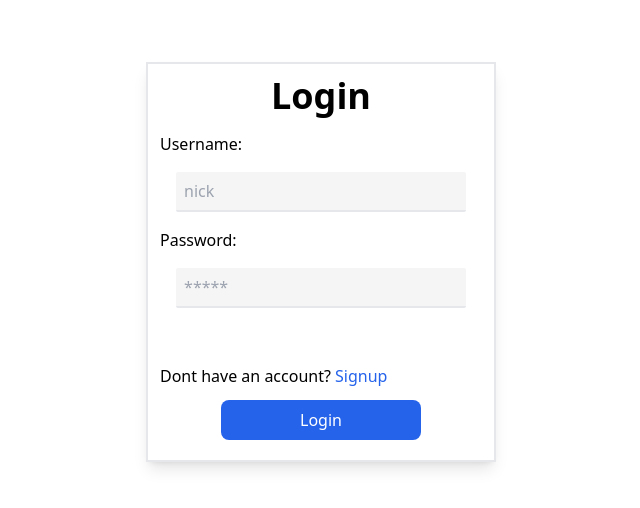
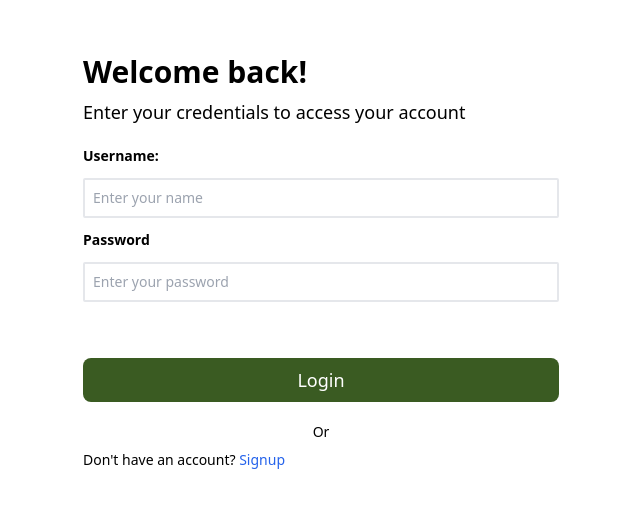
Before and after one commit to shaeelhashmi/Chat-application, a React (Vite) app in the folder chat-app-frontend/: page /auth/login in a window 1280 px wide. Shown: the part 138-646 px from the top of the page, without its empty margins (319-959 px from the left). Built offline with nearby package versions, Linux system fonts and the light colour scheme; no server answers.

Commit message:
Changed design

```diff
--- a/chat-app-frontend/src/Components/Auth/Login.tsx
+++ b/chat-app-frontend/src/Components/Auth/Login.tsx
@@ -1,6 +1,6 @@
 import { useState } from "react"
 import axios from "axios"
-
+import { Link } from "react-router-dom"
 import { useDispatch } from "react-redux"
 import { setUsername } from "../Slice/UserName"
 export default function Login() {
@@ -17,6 +17,7 @@ const handleSubmit =async  (e: React.FormEvent<HTMLFormElement>) => {
         setError("Username must be more than 3 characters")
         return
     }
+
     else if (user === "") {
         setError("Username is required")
         return
@@ -48,13 +49,11 @@ else{
 
   return (
     <div className="flex items-center justify-center h-screen m-0">
-      <form className="p-3 h-[400px] w-[350px] bg-white text-md border-2 border-solid shadow-lg" onSubmit={handleSubmit} >
-        <h1 className="mb-4 text-4xl font-bold text-center">Login</h1>
-        <div className="flex flex-col ">
-            <label htmlFor="username">Username:</label>
-        <input type="text" name="username" id="username" placeholder="nick"  className="w-[90%] my-4 h-10 rounded-sm p-2 mx-auto border-b-2 border-solid bg-[#F5F5F5]"
-        value={user}
-        onChange={(e) =>{
+      <form className="p-3 max-w-[500px] min-w-[200px]  w-[500px] xsm:text-md text-sm " onSubmit={handleSubmit} >
+        <h1 className="xsm:text-3xl text-xl font-bold">Welcome back!</h1>
+        <p className="text-lg my-2 mb-5">Enter your credentials to access your account</p>
+        <div className="my-3 font-semibold"><label htmlFor="username">Username:</label></div>
+          <input type="text" className="border-2 border-solid w-full p-2 rounded-sm" placeholder="Enter your name" value={user} onChange={(e) =>{
             const value = e.target.value.replace(/\W/g, '')
             const lowerCaseValue = value.toLowerCase();
             if (value.length > 15) {
@@ -63,28 +62,15 @@ else{
                 setError("")
             }
             setUser(lowerCaseValue)
-        }}
-      />
+        }} id="username" />
+        <div className="my-3 font-semibold"><label htmlFor="password">Password</label></div>
+        <input type="password" className="border-2 border-solid w-full p-2 rounded-sm" placeholder="Enter your password" value={password} onChange={(e) => setPassword(e.target.value)} id="password" />
+       <p className="my-3 h-[20px] text-red-500">{error}</p>
 
-        </div>
-        <div className="flex flex-col">
-        <label htmlFor="password">Password:</label>
-        <input type="password" name="password" id="password" placeholder="*****"  className="w-[90%] my-4 h-10 rounded-sm p-2 mx-auto border-b-2 border-solid bg-[#F5F5F5]"
-        value={password}
-        onChange={(e)=>{
-            setPassword(e.target.value)
-        }}/>
-        </div>
-        <div className="w-full h-10 text-red-500">{error}</div>
-        <a href="/auth/signup" className="h-10 my-3 mb-10 ">Dont have an account? <span className="text-blue-600">Signup</span></a>
-        <div className="flex items-center justify-center my-3">
-  <button
-    type="submit"
-    className="w-[200px] h-10 text-center bg-blue-600 text-white rounded-lg"
-  >
-    Login
-  </button>
-</div>
+    <button type="submit" className="w-full bg-[#3A5B22] my-3 text-white p-2 xsm:text-lg text-md rounded-lg">Login</button>
+    <p className="text-center my-2">Or</p>
+     <p >Don't have an account? <Link to="/auth/signup" className="text-blue-600">Signup</Link></p>
+
       </form>
     </div>
   )
--- a/chat-app-frontend/src/Components/Auth/Signup.tsx
+++ b/chat-app-frontend/src/Components/Auth/Signup.tsx
@@ -7,10 +7,15 @@ export default function Signup() {
  const [username, setUsername] = useState<string>("")
  const [password, setPassword] = useState<string>("")
  const [Name,setFullName] = useState<string>("")
+ const [confirmPassword, setConfirmPassword] = useState<string>("")
  const navigate = useNavigate()
 
  const handleSubmit = async (e: React.FormEvent<HTMLFormElement>) => {
     e.preventDefault()
+    if (password !== confirmPassword) {
+        setError("Passwords do not match")
+        return
+    }
     if (username.length > 15) {
         setError("Username must be less than 15 characters")
         return
@@ -43,13 +48,12 @@ export default function Signup() {
 
   return (
     <div className="flex items-center justify-center h-screen m-0">
-    <form action="" className="p-3 h-[400px] w-[350px] bg-white border-2 border-solid shadow-lg text-md" onSubmit={handleSubmit} >
-      <h1 className="mb-4 text-4xl font-bold text-center">Signup</h1>
-      <div className="flex flex-col ">
-          <label htmlFor="username">Username:</label>
-          <input type="text" name="username" id="username" placeholder="nick"  className="w-[90%] my-4 h-10 rounded-sm p-2 mx-auto border-b-2 border-solid bg-[#F5F5F5]"
-        value={username}
-        onChange={(e) =>{
+    <form action="" className="p-3 max-w-[500px] min-w-[200px]  w-[500px] xsm:text-md text-sm" onSubmit={handleSubmit} >
+      <h1 className="xsm:text-3xl text-xl font-bold">Get started now</h1>
+      <div className="my-3 font-semibold"><label htmlFor="name">Name</label></div>
+      <input type="text" className="border-2 border-solid w-full p-2 rounded-sm" placeholder="Enter your name" value={Name} onChange={(e) => setFullName(e.target.value)} id="name" />
+      <div className="my-3 font-semibold"><label htmlFor="username">Username</label></div>
+      <input type="text" className="border-2 border-solid w-full p-2 rounded-sm" placeholder="Enter your username" value={username} onChange={(e) =>{
             const value = e.target.value.replace(/\W/g, '')
             const lowerCaseValue = value.toLowerCase();
             if (value.length > 15) {
@@ -58,36 +62,16 @@ export default function Signup() {
                 setError("")
             }
             setUsername(lowerCaseValue)
-        }}
-      />
+        }} id='username'/>
+      <div className="my-3 font-semibold"><label htmlFor="password">Password</label></div>
+      <input type="password" className="border-2 border-solid w-full p-2 rounded-sm" placeholder="Enter your password" value={password} onChange={(e) => setPassword(e.target.value)} id="password" />
+      <div className="my-3 font-semibold"><label htmlFor="confirmpassword">Confirm password</label> </div>
+      <input type="password" className="border-2 border-solid w-full p-2 rounded-sm" placeholder="Confirm your password" value={confirmPassword} onChange={(e) => setConfirmPassword(e.target.value)} id="confirmpassword"/>
+      <p className="my-3 h-[20px] text-red-500">{error}</p>
 
-      </div>
-      <div className="flex flex-col">
-      <label htmlFor="password">Password:</label>
-      <input type="password" name="password" id="password" placeholder="*****"  className="w-[90%] my-4 h-10 rounded-sm p-2 mx-auto border-b-2 border-solid bg-[#F5F5F5]"
-        value={password}
-        onChange={(e)=>{
-            setPassword(e.target.value)
-        }}/>
-      </div>
-      <div className="flex flex-col">
-      <label htmlFor="name">Full name:</label>
-      <input type="text" name="name" id="name" placeholder="William Wordsworth"  className="w-[90%] my-4 h-10 rounded-sm p-2 mx-auto border-b-2 border-solid bg-[#F5F5F5]"
-        value={Name}
-        onChange={(e)=>{
-            setFullName(e.target.value)
-        }}/>
-      </div>
-      <div className="w-full h-10 text-red-500">{error}</div>
-      <Link to="/auth/login" className="h-10 ">Already have an account? <span className="text-blue-600">Login</span></Link>
-      <div className="flex items-center justify-center my-3">
-<button
-  type="submit"
-  className="w-[200px] h-10 text-center bg-blue-600 text-white rounded-lg"
->
-  SignUp
-</button>
-</div>
+    <button type="submit" className="w-full bg-[#3A5B22] my-3 text-white p-2 xsm:text-lg text-md rounded-lg">Sign up</button>
+    <p className="text-center my-2">Or</p>
+     <p >Already have an account? <Link to="/auth/login" className="text-blue-600">Login</Link></p>
     </form>
   </div>
   )
--- a/chat-app-frontend/src/Components/MainPage/ChatSideBar.tsx
+++ b/chat-app-frontend/src/Components/MainPage/ChatSideBar.tsx
@@ -1,6 +1,8 @@
 import { useEffect } from "react";
 import { useSelector } from "react-redux";
 import Coverpage from "../Coverpage";
+import ToolTipbtn from "../Navbar/ToolTip/ToolTipbtn";
+import { CircleEllipsis } from "lucide-react";
 interface ChatSideBarProps {
     users: any[];
 }
@@ -17,13 +19,13 @@ export default function ChatSideBar(props: ChatSideBarProps) {
     <div>
       {selector.open && <Coverpage />}
 
-    <aside className={`lg:w-1/5 sm:w-[70%] bg-[#cbcbff] p-4  xsm:w-[80%] w-[90%]  h-screen fixed left-0 mx-0 overflow-y-auto  ${selector.open ?"scale-100":"scale-0"} transition-all duration-500 ease-in-out origin-top-left z-40`}>
+    <aside className={`lg:w-1/5 sm:w-[70%] bg-[#dafdc0] p-4  xsm:w-[80%] w-[90%]  h-screen fixed left-0 mx-0 overflow-y-auto  ${selector.open ?"scale-100":"scale-0"} transition-all duration-500 ease-in-out origin-top-left z-40`}>
         <div className="mt-16">
       {props.users?.map((user, index) => (
         <div key={index} className="grid items-center cursor-pointer grid-cols-[70%,30%] gap-2 my-4">
-          <a className="text-black p-4  hover:bg-[#d5d5fa] text-start border-[#ffffff] border-b-2  transition-all duration-500 py-2" href={`/chat/${user.friend}`}>{user.friend}</a>
-            <a className=" transition-all duration-500 flex items-center justify-center  text-black rounded-md bg-[#c5c5ff] p-1 hover:bg-[#bdbdff] py-2" href={`/friend/${user.id}/${user.friend}`}>
-              Options
+          <a className="text-black p-4  hover:bg-[#e6fdd1] text-start border-[#ffffff] border-b-2  transition-all duration-500 py-2" href={`/chat/${user.friend}`}>{user.friend}</a>
+            <a className="flex justify-center" href={`/friend/${user.id}/${user.friend}`}>
+              <ToolTipbtn text={<CircleEllipsis/>} info="options" bg="bg-[#c3ff92]"></ToolTipbtn>
             </a>
 
         </div>
--- a/chat-app-frontend/src/Components/Navbar/ToolTip/ToolTipbtn.tsx
+++ b/chat-app-frontend/src/Components/Navbar/ToolTip/ToolTipbtn.tsx
@@ -5,7 +5,7 @@ export default function ToolTipbtn(props:any) {
 <div className="group relative   w-fit sm:text-base text-sm">
     <span>{props.text}</span>
     <div
-      className="bg-zinc-300 p-2 rounded-md group-hover:flex hidden absolute -bottom-2 translate-y-full  -translate-x-1/2 left-1"
+      className={`${props.bg?props.bg:"bg-zinc-300"} p-2 rounded-md group-hover:flex hidden absolute -bottom-2 translate-y-full  -translate-x-1/2 left-1`}
     >
       <span className="text-black whitespace-nowrap">{props.info}</span>
       <div
```
Also changed, not shown: chat-app-frontend/src/Components/Navbar/Navbar.tsx (+9 -9 lines), chat-app-frontend/src/Components/Settings/SideBar/SettingSideBar.tsx (+5 -5 lines).
